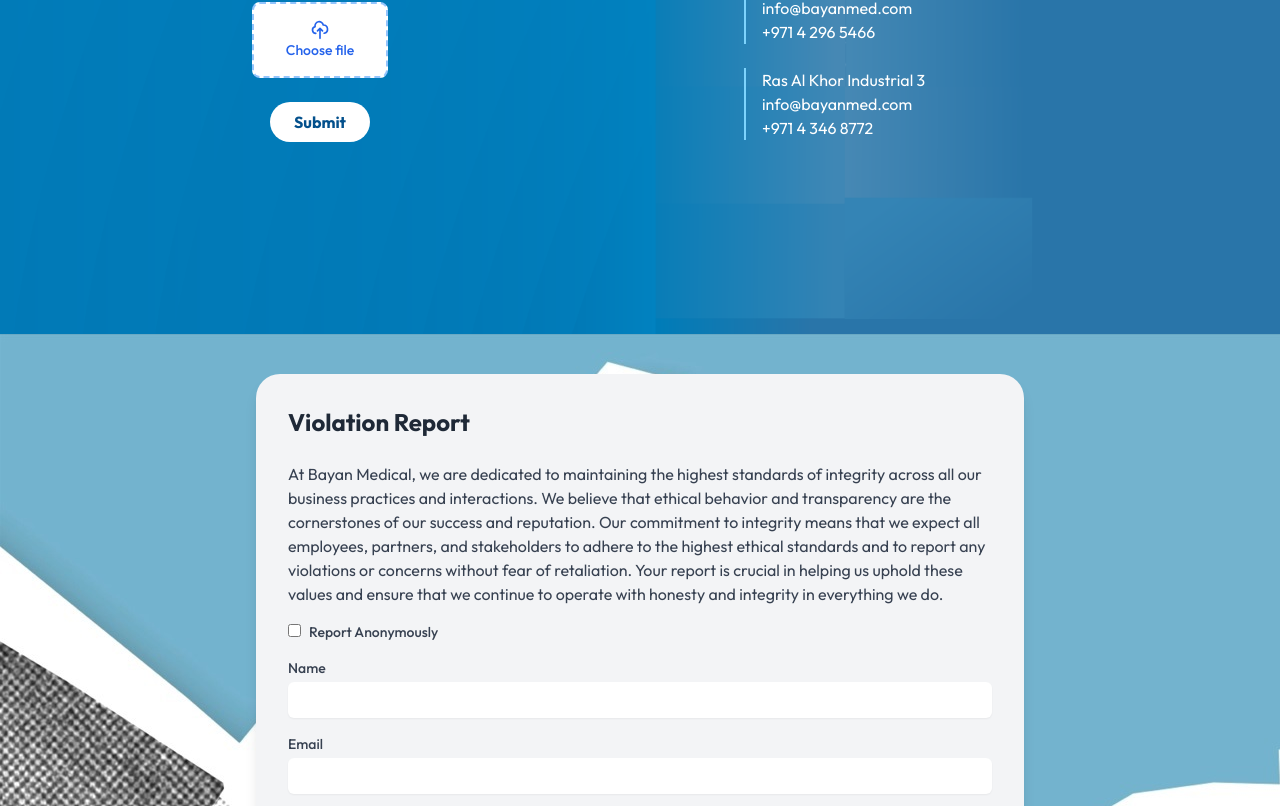
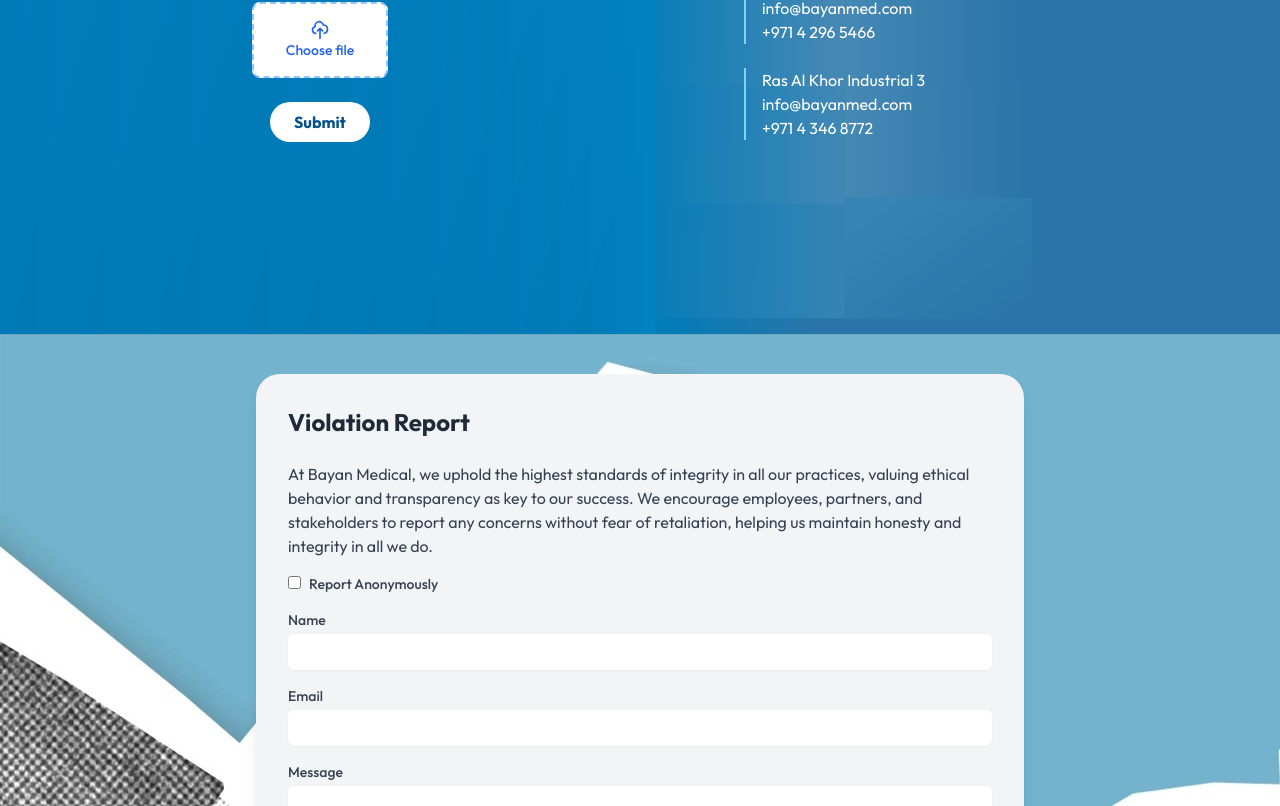
Before and after one commit to bass3fas/bayan-website, a Next.js app: page / in a window 1280 px wide. Shown: the part 2866-3672 px from the top of the page. Built offline with nearby package versions, Linux system fonts and the light colour scheme.

Commit message:
text shorten

```diff
--- a/components/ViolationReport.tsx
+++ b/components/ViolationReport.tsx
@@ -77,12 +77,11 @@
           <>
             <h2 className="text-2xl font-bold text-gray-800 mb-6">Violation Report</h2>
             <p className="text-gray-700 mb-4">
-            At Bayan Medical, we are dedicated to maintaining the highest standards of integrity across all our business practices
-            and interactions. We believe that ethical behavior and transparency are the cornerstones of our success and reputation.
-            Our commitment to integrity means that we expect all employees, partners, and stakeholders to adhere to the highest ethical
-            standards and to report any violations or concerns without fear of retaliation.
-            Your report is crucial in helping us uphold these values
-            and ensure that we continue to operate with honesty and integrity in everything we do.
+              At Bayan Medical, we uphold the highest standards of integrity in all our practices,
+              valuing ethical behavior and transparency as key to our success.
+              We encourage employees, partners,
+              and stakeholders to report any concerns without fear of retaliation,
+              helping us maintain honesty and integrity in all we do.
             </p>
 
             <form className="space-y-4" onSubmit={handleSubmit}>
```
